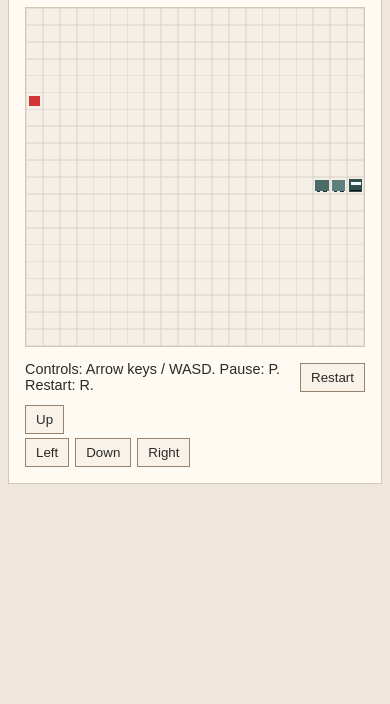
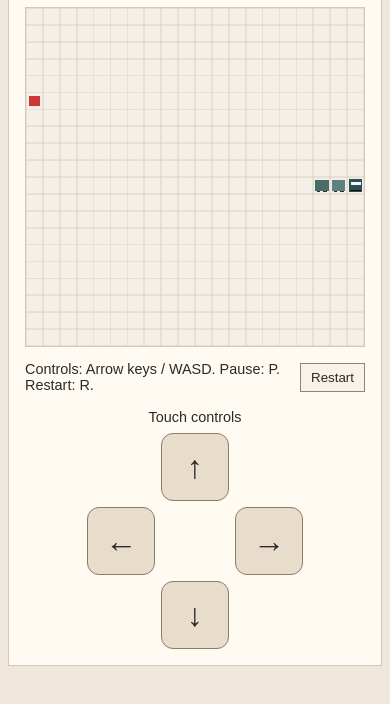
Before and after one commit to thefascinations-pixel/train-snake, a website with bundled scripts: page index.html in a window 390 px wide. Shown: the part 86-790 px from the top of the page. Built offline with nearby package versions, Linux system fonts and the light colour scheme.

Commit message:
Improve mobile controls with centered D-pad layout

```diff
--- a/index.html
+++ b/index.html
@@ -16,11 +16,12 @@
         <button id="restart" type="button">Restart</button>
       </div>
       <div class="controls" aria-label="Mobile controls">
-        <button type="button" data-dir="up">Up</button>
-        <div>
-          <button type="button" data-dir="left">Left</button>
-          <button type="button" data-dir="down">Down</button>
-          <button type="button" data-dir="right">Right</button>
+        <p class="controls-label">Touch controls</p>
+        <div class="dpad" role="group" aria-label="Gamepad directional pad">
+          <button type="button" data-dir="up" class="dpad-btn up" aria-label="Move up">↑</button>
+          <button type="button" data-dir="left" class="dpad-btn left" aria-label="Move left">←</button>
+          <button type="button" data-dir="right" class="dpad-btn right" aria-label="Move right">→</button>
+          <button type="button" data-dir="down" class="dpad-btn down" aria-label="Move down">↓</button>
         </div>
       </div>
     </main>
--- a/styles.css
+++ b/styles.css
@@ -69,14 +69,63 @@ button {
 }
 
 .controls {
-  margin-top: 12px;
+  margin-top: 16px;
   display: none;
+  text-align: center;
 }
 
-.controls > div {
-  margin-top: 4px;
-  display: flex;
+.controls-label {
+  margin: 0 0 8px;
+  font-size: 0.9rem;
+}
+
+.dpad {
+  margin: 0 auto;
+  width: 216px;
+  display: grid;
+  grid-template-columns: repeat(3, 68px);
+  grid-template-rows: repeat(3, 68px);
   gap: 6px;
+}
+
+.dpad-btn {
+  border: 1px solid #8d7a67;
+  border-radius: 12px;
+  background: #e8dccb;
+  color: #2a2a2a;
+  font-size: 2rem;
+  font-weight: 700;
+  line-height: 1;
+  padding: 0;
+  min-height: 68px;
+  display: inline-flex;
+  align-items: center;
+  justify-content: center;
+  touch-action: manipulation;
+}
+
+.dpad-btn:active {
+  background: #d8c4ab;
+}
+
+.dpad-btn.up {
+  grid-column: 2;
+  grid-row: 1;
+}
+
+.dpad-btn.left {
+  grid-column: 1;
+  grid-row: 2;
+}
+
+.dpad-btn.right {
+  grid-column: 3;
+  grid-row: 2;
+}
+
+.dpad-btn.down {
+  grid-column: 2;
+  grid-row: 3;
 }
 
 @media (max-width: 720px) {
```
